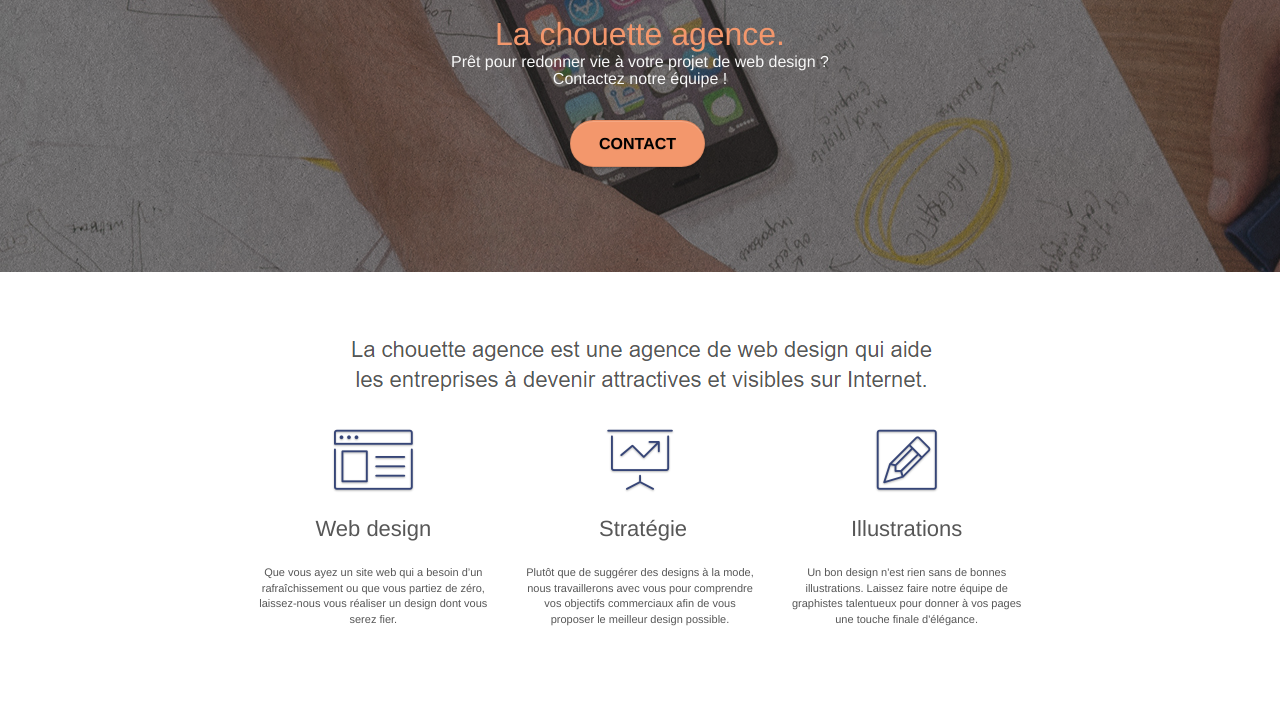
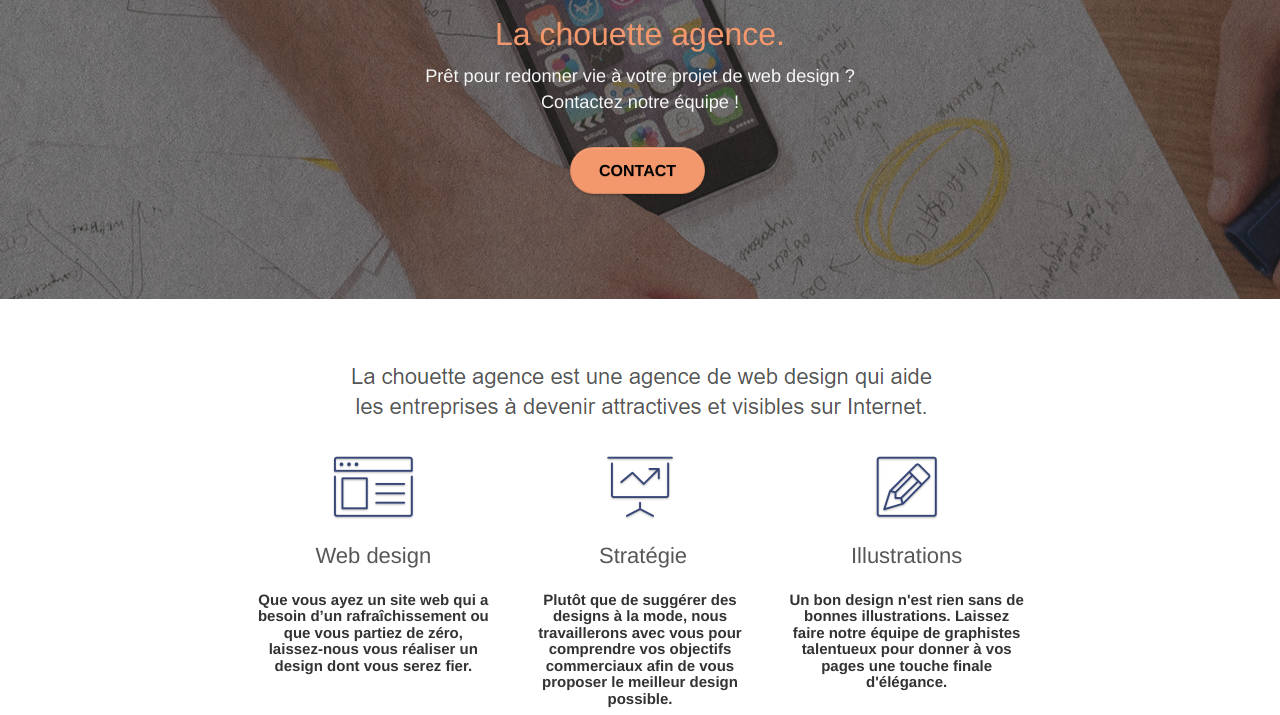
Before and after one commit to Raphto/P4-openclassroom-corriger, a plain HTML site: page index.html in a window 1280 px wide. Shown: the part 295-1010 px from the top of the page. Drawn offline with Linux system fonts and the light colour scheme.

Commit message:
Add files via upload

```diff
--- a/index.html
+++ b/index.html
@@ -19,7 +19,7 @@
 	<script src="./js/jquery.touchSwipe.js" defer></script>
 	<script src="./js/gmaps.js"></script>
 
-    <title>La chouette agence</title>
+    <title>La chouette agence, Web design Lyon</title>
 
 
 <!-- Analytics -->
@@ -62,8 +62,8 @@
 				<img src="img/logo.png" class="center-block image-resize-mode" width="100" alt="La chouette agence, agence web paris, création logo paris" />
 				<h1 class="text-center hero-bloc-text tc-white ">
 					La chouette agence.<br>
-					<div class="textetitre">Prêt pour redonner vie à votre projet de web design ?<br>Contactez notre équipe !</div>
 				</h1>
+				<p class="textetitre">Prêt pour redonner vie à votre projet de web design ?<br>Contactez notre équipe !</p>
 				<div class="text-center">
 					<a href="contact.html" class="btn btn-lg btn-clean btn-rd cta-hero btn-atomic-tangerine" id="cta-hero">Contact</a>
 				</div>
@@ -88,21 +88,27 @@
 				</div>
 				<h2 class="mg-md text-center">
 					Web design
+				</h2>
+				<h3 class="text-center ">
+
+					Que vous ayez un site web qui a besoin d&rsquo;un rafraîchissement ou que vous partiez de zéro, laissez-nous vous réaliser un design dont vous serez fier.
+
 				</h3>
-				<p class="text-center ">
-					Que vous ayez un site web qui a besoin d&rsquo;un rafraîchissement ou que vous partiez de zéro, laissez-nous vous réaliser un design dont vous serez fier.
-				</p>
 			</div>
 			<div class="col-sm-4">
 				<div class="text-center">
 					<span class="et-icon-presentation sm-shadow icon-dark-slate-blue icons icon-lg"></span>
 				</div>
+
 				<h2 class="mg-md text-center">
 					&nbsp;Stratégie
+				</h2>
+
+				<h3 class="text-center ">
+
+					Plutôt que de suggérer des designs à la mode, nous travaillerons avec vous pour comprendre vos objectifs commerciaux afin de vous proposer le meilleur design possible.<br>
+
 				</h3>
-				<p class="text-center ">
-					Plutôt que de suggérer des designs à la mode, nous travaillerons avec vous pour comprendre vos objectifs commerciaux afin de vous proposer le meilleur design possible.<br>
-				</p>
 			</div>
 			<div class="col-sm-4">
 				<div class="text-center">
@@ -110,10 +116,12 @@
 				</div>
 				<h2 class="mg-md text-center">
 					Illustrations
+				</h2>
+				<h3 class="text-center ">
+
+					Un bon design n'est rien sans de bonnes illustrations. Laissez faire notre équipe de graphistes talentueux pour donner à vos pages une touche finale d'élégance.
+
 				</h3>
-				<p class="text-center ">
-					Un bon design n'est rien sans de bonnes illustrations. Laissez faire notre équipe de graphistes talentueux pour donner à vos pages une touche finale d'élégance.
-				</p>
 			</div>
 		</div>
 		<div class="row voffset-lg voffset">
@@ -234,6 +242,7 @@
 <!-- Footer - bloc-8 END -->
 
 </div>
+</div>
 <!-- Principal conteneur END -->
 
 
--- a/style.css
+++ b/style.css
@@ -15,8 +15,9 @@ button {
 }
 .textetitre
 {
-    font-size: 50%;
+    font-size: 130%;
     color: #F7F7F7;
+    text-align: center;
 }
 
 #titre
@@ -60,6 +61,8 @@ a:hover {
     background-size: cover;
     position: relative;
 }
+
+
 
 .bloc .container {
     padding-left: 0;
@@ -676,7 +679,6 @@ h3,
 h4,
 h5,
 h6,
-p,
 label,
 .btn,
 a {
@@ -743,7 +745,6 @@ h2 {
 
 h3 {
     font-size: 15px;
-    text-transform: uppercase;
     font-weight: 700;
     color: #333333!important;
 }
```
Also changed, not shown: contact.html (+7 -5 lines).
